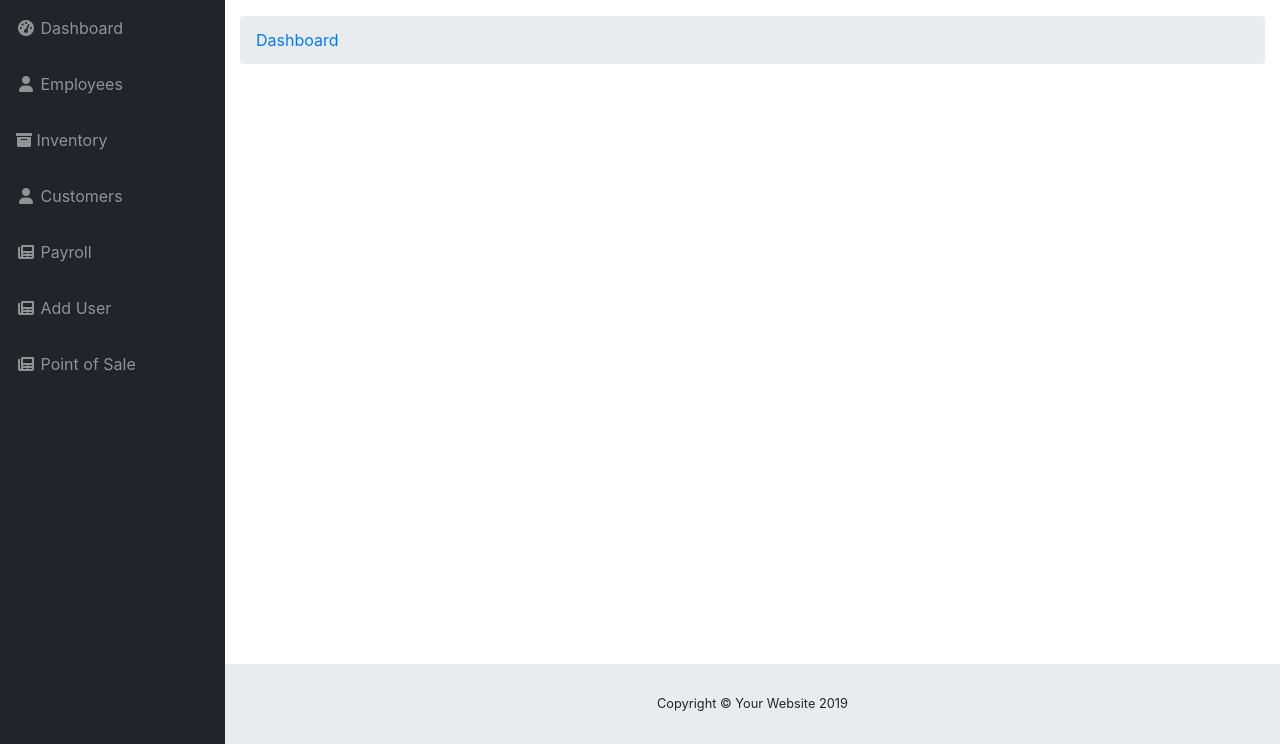
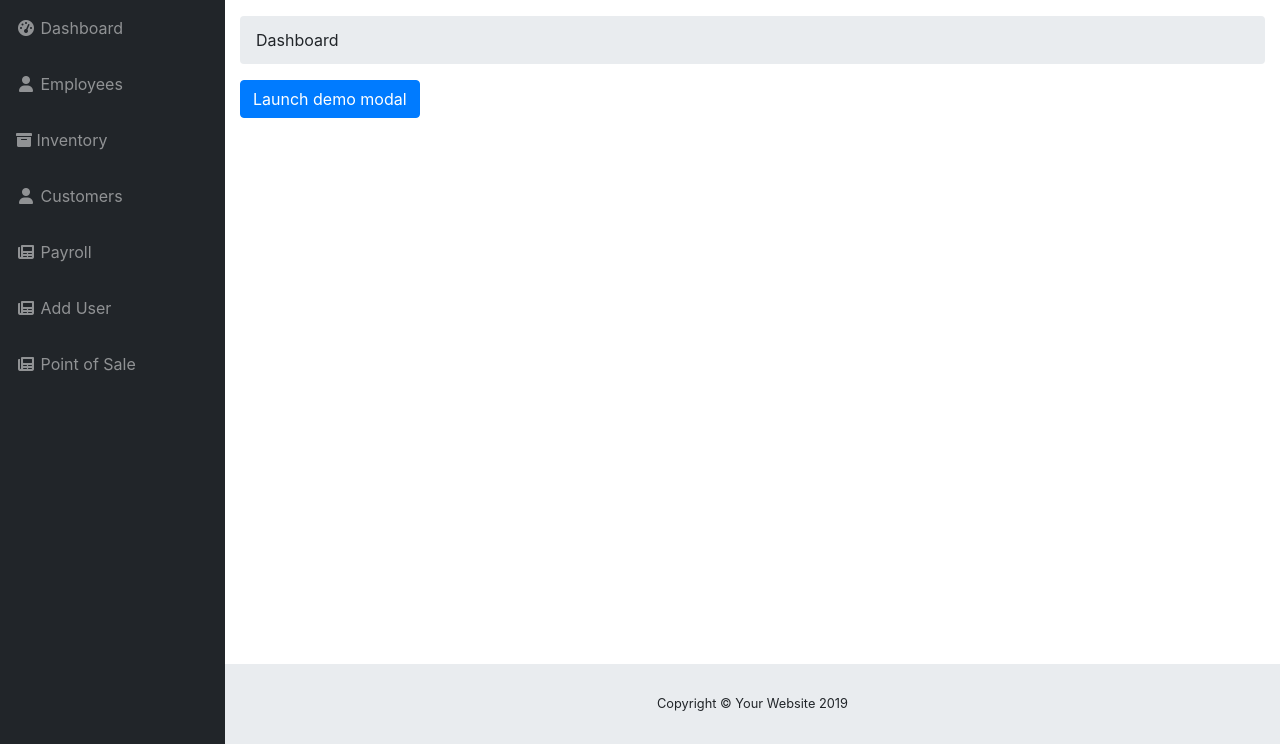
Before and after one commit to stevievpd/growth, a PHP site: page / in a window 1280 px wide. Shown: the part 56-800 px from the top of the page. Run offline with PHP 8.4, Linux system fonts and the light colour scheme; a user stored in the database is signed in.

Commit message:
may errors pa

```diff
--- /dev/null
+++ b/css/myStyle.css
@@ -0,0 +1,4 @@
+a, a:hover, a:focus, a:active {
+    text-decoration: none;
+    color: inherit;
+}
--- a/header.php
+++ b/header.php
@@ -19,6 +19,7 @@ if(!isset($_SESSION['IS_LOGIN'])){
     <link href="vendor/datatables/dataTables.bootstrap4.css" rel="stylesheet">
     <!-- Custom styles for this template-->
     <link href="css/sb-admin.css" rel="stylesheet">
+    <link rel="stylesheet" href="css/myStyle.css">
 </head>
 
 <body id="page-top">
--- a/index.php
+++ b/index.php
@@ -6,11 +6,40 @@ if(isset($_SESSION['ROLE']) && $_SESSION['ROLE']!='1'){
 }
 ?>
 <div class="container-fluid">
-<ol class="breadcrumb">
-  <li class="breadcrumb-item">
-	 <a href="">Dashboard</a>
-  </li>
-</ol>
+    <ol class="breadcrumb">
+        <li class="breadcrumb-item">
+            <a href="">Dashboard</a>
+        </li>
+    </ol>
+
+    <!-- Button trigger modal -->
+    <button type="button" class="btn btn-primary" data-toggle="modal" data-target="#exampleModal">
+        Launch demo modal
+    </button>
+
+    <!-- Modal -->
+    <div class="modal fade" id="exampleModal" tabindex="-1" role="dialog" aria-labelledby="exampleModalLabel"
+        aria-hidden="true">
+        <div class="modal-dialog" role="document">
+            <div class="modal-content">
+                <div class="modal-header">
+                    <h5 class="modal-title" id="exampleModalLabel">Modal title</h5>
+                    <button type="button" class="close" data-dismiss="modal" aria-label="Close">
+                        <span aria-hidden="true">&times;</span>
+                    </button>
+                </div>
+                <div class="modal-body">
+
+                </div>
+                <div class="modal-footer">
+                    <button type="button" class="btn btn-secondary" data-dismiss="modal">Close</button>
+                    <button type="button" class="btn btn-primary">
+                        <a href="add-user.php">Save changes</a>
+                    </button>
+                </div>
+            </div>
+        </div>
+    </div>
 
 </div>
 
```
Also changed, not shown: employee-table.php (+32 -0 lines).
